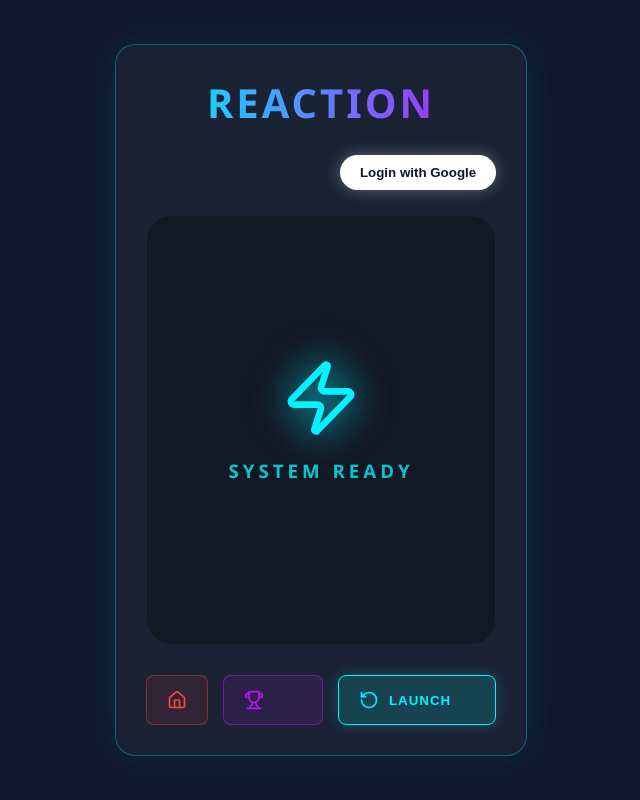
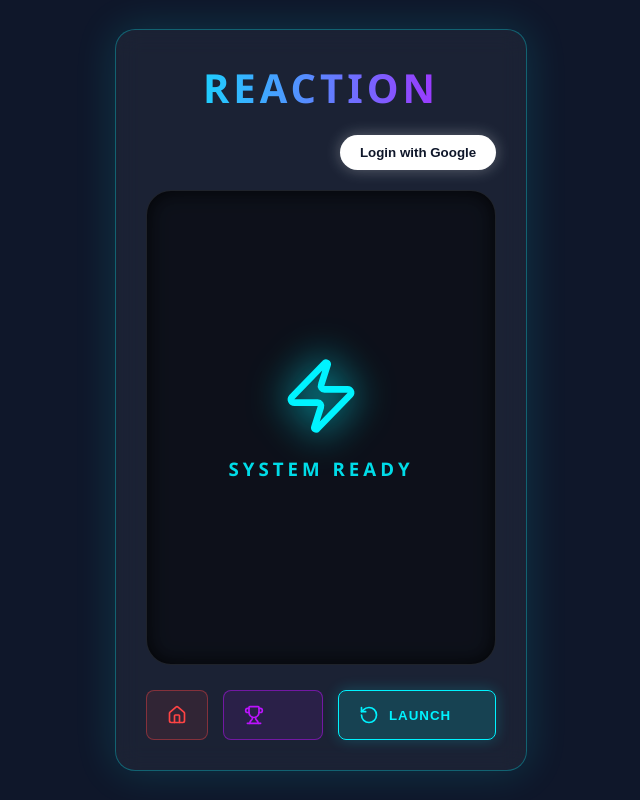
Before and after one commit to TanmayNileshShinde/react-nexus, a React (Vite) app: page /reaction in a window 1280 px wide. Shown: the whole page, without its empty margins (350-990 px from the left). Built offline with nearby package versions, Linux system fonts and the light colour scheme.

Commit message:
refined the ui of page 4

```diff
--- a/src/pages/ReactionGame.jsx
+++ b/src/pages/ReactionGame.jsx
@@ -88,12 +88,19 @@ const ReactionGame = () => {
     }
   };
 
-  // --- UI COMPONENTS ---
+  // Helper for Rank Colors
+  const getRankStyle = (index) => {
+    if (index === 0) return { border: '2px solid #FFD700', boxShadow: '0 0 15px #FFD700', background: 'rgba(255, 215, 0, 0.1)' }; // Gold
+    if (index === 1) return { border: '2px solid #C0C0C0', boxShadow: '0 0 15px #C0C0C0', background: 'rgba(192, 192, 192, 0.1)' }; // Silver
+    if (index === 2) return { border: '2px solid #CD7F32', boxShadow: '0 0 15px #CD7F32', background: 'rgba(205, 127, 50, 0.1)' }; // Bronze
+    return { border: '1px solid rgba(255, 255, 255, 0.1)', background: 'rgba(255, 255, 255, 0.03)' };
+  };
+
+  // --- LIGHT COMPONENT ---
   const Light = ({ active }) => (
     <div style={{
       width: '60px', height: '60px', borderRadius: '50%',
       backgroundColor: active ? '#ff0055' : 'rgba(255, 255, 255, 0.05)',
-      // Multi-layer shadow for intense glow
       boxShadow: active
         ? '0 0 25px #ff0055, 0 0 50px #ff0055, inset 0 0 15px #ff88aa'
         : 'inset 0 0 10px rgba(0,0,0,0.8)',
@@ -104,28 +111,22 @@ const ReactionGame = () => {
 
   return (
     <div className="glass-panel" style={{
-        width: '100%', maxWidth: '500px', minHeight: '650px',
+        width: '100%', maxWidth: '500px', minHeight: '680px',
         padding: '30px', position: 'relative', display: 'flex', flexDirection: 'column',
-        // Matches Page 1 border style
         border: '1px solid rgba(0, 243, 255, 0.3)',
-        boxShadow: '0 0 40px rgba(0, 243, 255, 0.1)'
+        boxShadow: '0 0 40px rgba(0, 243, 255, 0.15)'
     }}>
 
-      {/* HEADER: Matches Page 1 Title Gradient */}
+      {/* HEADER */}
       <h2 style={{
-          textAlign: 'center',
-          fontSize: '2.5rem',
-          fontWeight: '900',
+          textAlign: 'center', fontSize: '2.5rem', fontWeight: '900',
           background: 'linear-gradient(to right, #00f3ff, #bc13fe)',
-          WebkitBackgroundClip: 'text',
-          color: 'transparent',
-          textTransform: 'uppercase',
-          letterSpacing: '3px',
-          margin: '0 0 25px 0'
+          WebkitBackgroundClip: 'text', color: 'transparent',
+          textTransform: 'uppercase', letterSpacing: '4px', margin: '0 0 20px 0'
       }}>REACTION</h2>
 
-      {/* USER PROFILE: Matches Page 3 Pill Style */}
-      <div style={{ display: 'flex', justifyContent: 'flex-end', marginBottom: '25px' }}>
+      {/* USER PROFILE */}
+      <div style={{ display: 'flex', justifyContent: 'flex-end', marginBottom: '20px' }}>
         {!user ? (
           <button onClick={handleLogin} style={{
             background: 'white', color: '#0f172a', border: 'none', padding: '10px 20px',
@@ -133,38 +134,40 @@ const ReactionGame = () => {
           }}>Login with Google</button>
         ) : (
           <div style={{
-              background: 'rgba(255, 255, 255, 0.07)', padding: '5px 15px', borderRadius: '30px',
-              border: '1px solid rgba(188, 19, 254, 0.5)', display: 'flex', alignItems: 'center', gap: '12px'
+              background: 'rgba(15, 23, 42, 0.8)', padding: '6px 16px', borderRadius: '30px',
+              border: '1px solid rgba(188, 19, 254, 0.5)', display: 'flex', alignItems: 'center', gap: '12px',
+              boxShadow: '0 0 10px rgba(188, 19, 254, 0.2)'
           }}>
              <div style={{ textAlign: 'right' }}>
-                <div style={{ fontSize: '0.85rem', fontWeight: 'bold', color: 'white' }}>{user.displayName}</div>
-                <div style={{ fontSize: '0.7rem', color: '#00f3ff', fontWeight: '800' }}>BEST: {bestTime ? `${bestTime}ms` : '---'}</div>
+                <div style={{ fontSize: '0.9rem', fontWeight: 'bold', color: 'white' }}>{user.displayName}</div>
+                <div style={{ fontSize: '0.75rem', color: '#00f3ff', fontWeight: '800' }}>BEST: {bestTime ? `${bestTime}ms` : '---'}</div>
              </div>
-             <img src={user.photoURL} alt="User" referrerPolicy="no-referrer" style={{ width: 35, height: 35, borderRadius: '50%', border: '2px solid #bc13fe' }}/>
+             <img src={user.photoURL} alt="User" referrerPolicy="no-referrer" style={{ width: 38, height: 38, borderRadius: '50%', border: '2px solid #00f3ff' }}/>
           </div>
         )}
       </div>
 
-      {/* GAME CONSOLE: Darker background for contrast */}
+      {/* MAIN DISPLAY AREA */}
       <div onClick={handleReaction} style={{
           flex: 1,
-          background: 'rgba(0, 0, 0, 0.3)',
+          background: 'rgba(0, 0, 0, 0.5)',
           borderRadius: '25px',
           display: 'flex',
           flexDirection: 'column',
           alignItems: 'center',
           justifyContent: 'center',
           cursor: 'pointer',
-          border: '1px solid rgba(255, 255, 255, 0.05)',
+          border: '1px solid rgba(255, 255, 255, 0.08)',
           position: 'relative',
-          overflow: 'hidden'
+          overflow: 'hidden',
+          boxShadow: 'inset 0 0 20px rgba(0,0,0,0.8)'
       }}>
         {view === 'game' ? (
           <>
             {gameState === 'idle' && (
               <div style={{ textAlign: 'center' }}>
                 <Zap size={80} color="#00f3ff" style={{ filter: 'drop-shadow(0 0 20px #00f3ff)' }} />
-                <h3 style={{ color: '#00f3ff', letterSpacing: '4px', marginTop: '15px', opacity: 0.8 }}>SYSTEM READY</h3>
+                <h3 style={{ color: '#00f3ff', letterSpacing: '4px', marginTop: '15px', opacity: 0.9 }}>SYSTEM READY</h3>
               </div>
             )}
             {(gameState === 'counting' || gameState === 'ready' || gameState === 'foul') && (
@@ -181,34 +184,43 @@ const ReactionGame = () => {
             )}
             {gameState === 'result' && (
               <div style={{ textAlign: 'center' }}>
-                <div style={{ fontSize: '1.2rem', opacity: 0.6, letterSpacing: '2px' }}>REACTION TIME</div>
+                <div style={{ fontSize: '1.2rem', opacity: 0.8, color: '#ccc', letterSpacing: '2px' }}>REACTION TIME</div>
                 <div style={{
                     fontSize: '6rem', fontWeight: '900', color: resultTime < 300 ? '#00ff88' : 'white',
                     textShadow: resultTime < 300 ? '0 0 50px rgba(0,255,136,0.6)' : 'none'
-                }}>{resultTime}<span style={{ fontSize: '1.5rem' }}>ms</span></div>
+                }}>{resultTime}<span style={{ fontSize: '1.5rem', color: '#888' }}>ms</span></div>
               </div>
             )}
           </>
         ) : (
-          /* LEADERBOARD UI */
+          /* --- IMPROVED LEADERBOARD UI --- */
           <div style={{ width: '100%', padding: '20px', height: '100%', overflowY: 'auto' }}>
-            <h3 style={{ color: '#ffcc00', textAlign: 'center', letterSpacing: '3px', marginBottom: '20px' }}>HALL OF FAME</h3>
-            {leaderboard.map((u, i) => (
-              <div key={i} style={{
-                  display: 'flex', justifyContent: 'space-between', padding: '15px',
-                  background: 'rgba(255,255,255,0.05)', marginBottom: '8px', borderRadius: '12px',
-                  border: '1px solid rgba(255,255,255,0.05)'
-              }}>
-                <span style={{ fontWeight: 'bold' }}><span style={{ color: '#ffcc00' }}>#{i+1}</span> {u.displayName}</span>
-                <span style={{ color: '#00f3ff', fontWeight: 'bold' }}>{u.best_reaction}ms</span>
-              </div>
-            ))}
+            <h3 style={{ color: '#00f3ff', textAlign: 'center', letterSpacing: '3px', marginBottom: '20px', textShadow: '0 0 10px #00f3ff' }}>GLOBAL RANKING</h3>
+            <div style={{ display: 'flex', flexDirection: 'column', gap: '10px' }}>
+              {leaderboard.map((u, i) => (
+                <div key={i} style={{
+                    display: 'flex', justifyContent: 'space-between', alignItems: 'center',
+                    padding: '12px 18px',
+                    borderRadius: '12px',
+                    ...getRankStyle(i) // Applies Gold/Silver/Bronze styles
+                }}>
+                  <div style={{ display: 'flex', alignItems: 'center', gap: '12px' }}>
+                    <span style={{
+                      fontSize: '1.2rem', fontWeight: '900',
+                      color: i === 0 ? '#FFD700' : i === 1 ? '#C0C0C0' : i === 2 ? '#CD7F32' : '#888'
+                    }}>#{i+1}</span>
+                    <span style={{ fontWeight: 'bold', color: 'white', fontSize: '1rem' }}>{u.displayName}</span>
+                  </div>
+                  <span style={{ color: '#00f3ff', fontWeight: '900', fontSize: '1.1rem', textShadow: '0 0 5px #00f3ff' }}>{u.best_reaction}ms</span>
+                </div>
+              ))}
+            </div>
           </div>
         )}
       </div>
 
-      {/* NAVIGATION: Matches Page 3 Layout */}
-      <div style={{ display: 'flex', gap: '15px', marginTop: '30px' }}>
+      {/* NAVIGATION BAR */}
+      <div style={{ display: 'flex', gap: '15px', marginTop: '25px' }}>
         <Link to="/" style={{ flex: 1, textDecoration: 'none' }}>
             <button className={styles.button} style={{
                 width: '100%', height: '50px', background: 'rgba(255, 68, 68, 0.1)', border: '1px solid rgba(255, 68, 68, 0.4)'
```
